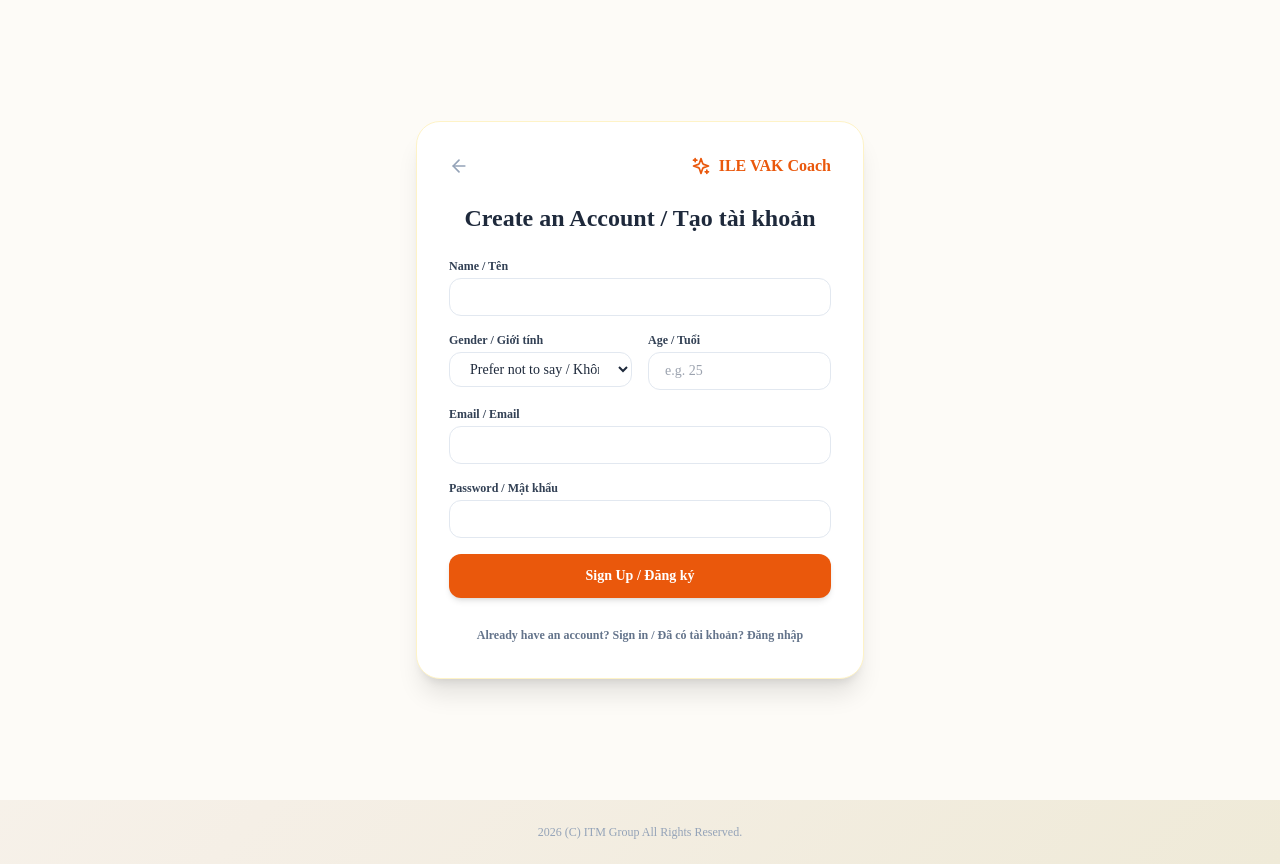
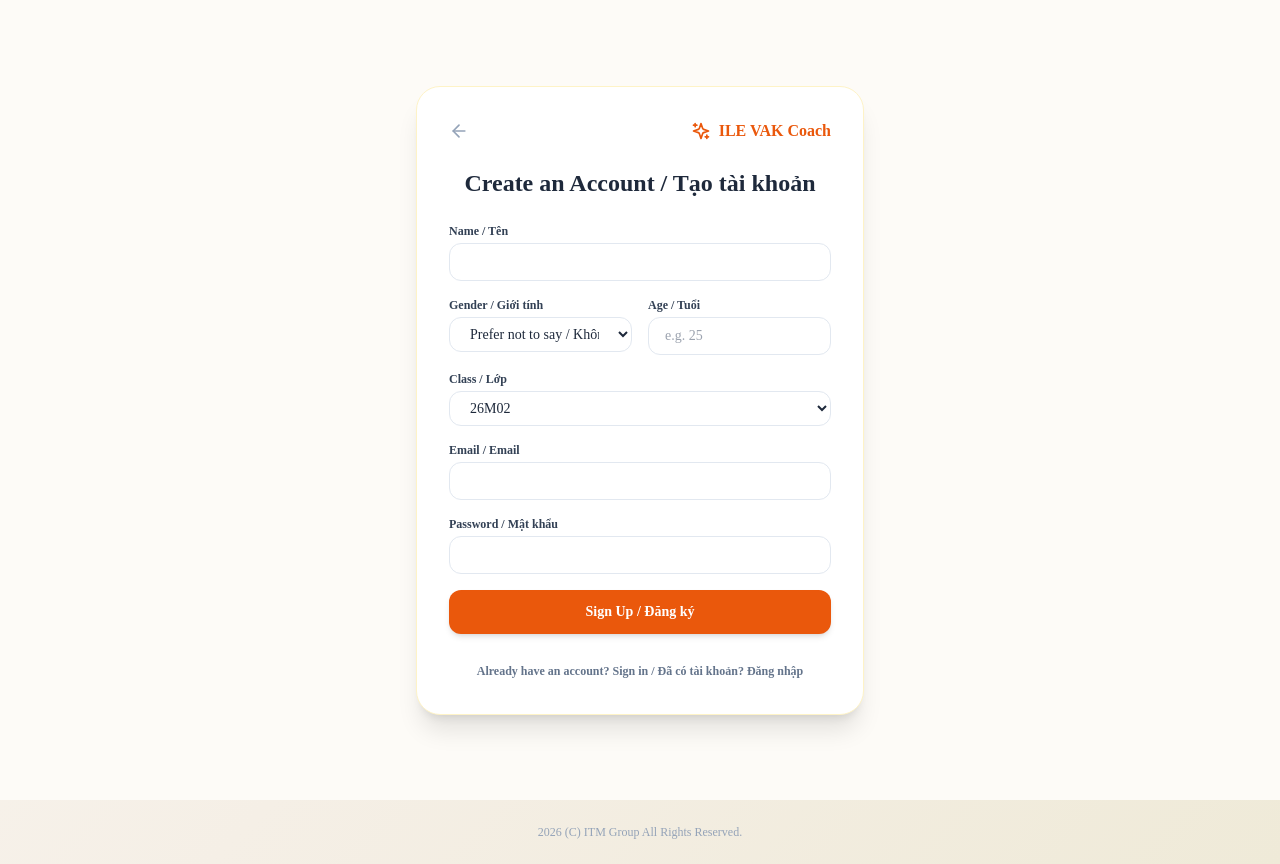
Before and after one commit to ITM-kaiwa/ILE, a Next.js app: page /login in a window 1280 px wide. Both pictures are taken after a click on the button "Don't have an account? Sign up / Chưa có tài khoản? Đăng ký". Built offline with nearby package versions, Linux system fonts and the light colour scheme; a web font is replaced by a local one.

Commit message:
feat: add class selection dropdown to signup form

```diff
--- a/app/login/page.tsx
+++ b/app/login/page.tsx
@@ -12,6 +12,7 @@ export default function Login() {
   const [name, setName] = useState('');
   const [gender, setGender] = useState('unspecified');
   const [age, setAge] = useState('');
+  const [className, setClassName] = useState('26M02');
   const [isSignUp, setIsSignUp] = useState(false);
   const [error, setError] = useState<string | null>(null);
   const [loading, setLoading] = useState(false);
@@ -32,6 +33,7 @@ export default function Login() {
               name,
               gender,
               age: age ? parseInt(age, 10) : null,
+              class_name: className,
             }
           }
         });
@@ -113,6 +115,18 @@ export default function Login() {
                   />
                 </div>
               </div>
+              <div>
+                <label className="block text-xs font-bold text-slate-700 mb-1">Class / Lớp</label>
+                <select
+                  value={className}
+                  onChange={(e) => setClassName(e.target.value)}
+                  className="w-full px-4 py-2 rounded-xl border border-slate-200 text-sm focus:outline-none focus:border-orange-400 focus:ring-2 focus:ring-orange-100 bg-white"
+                >
+                  {Array.from({length: 14}, (_, i) => `26M${(i+2).toString().padStart(2, '0')}`).map(c => (
+                    <option key={c} value={c}>{c}</option>
+                  ))}
+                </select>
+              </div>
             </>
           )}
 
```
